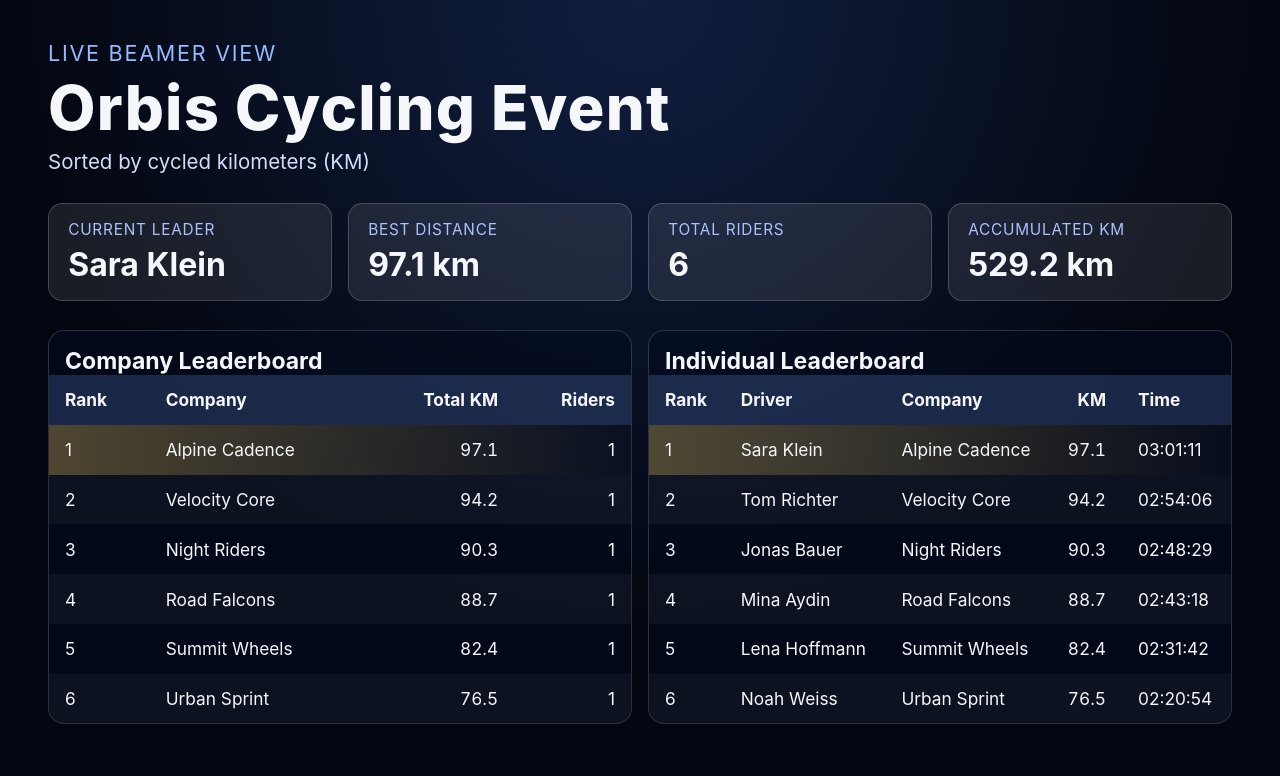
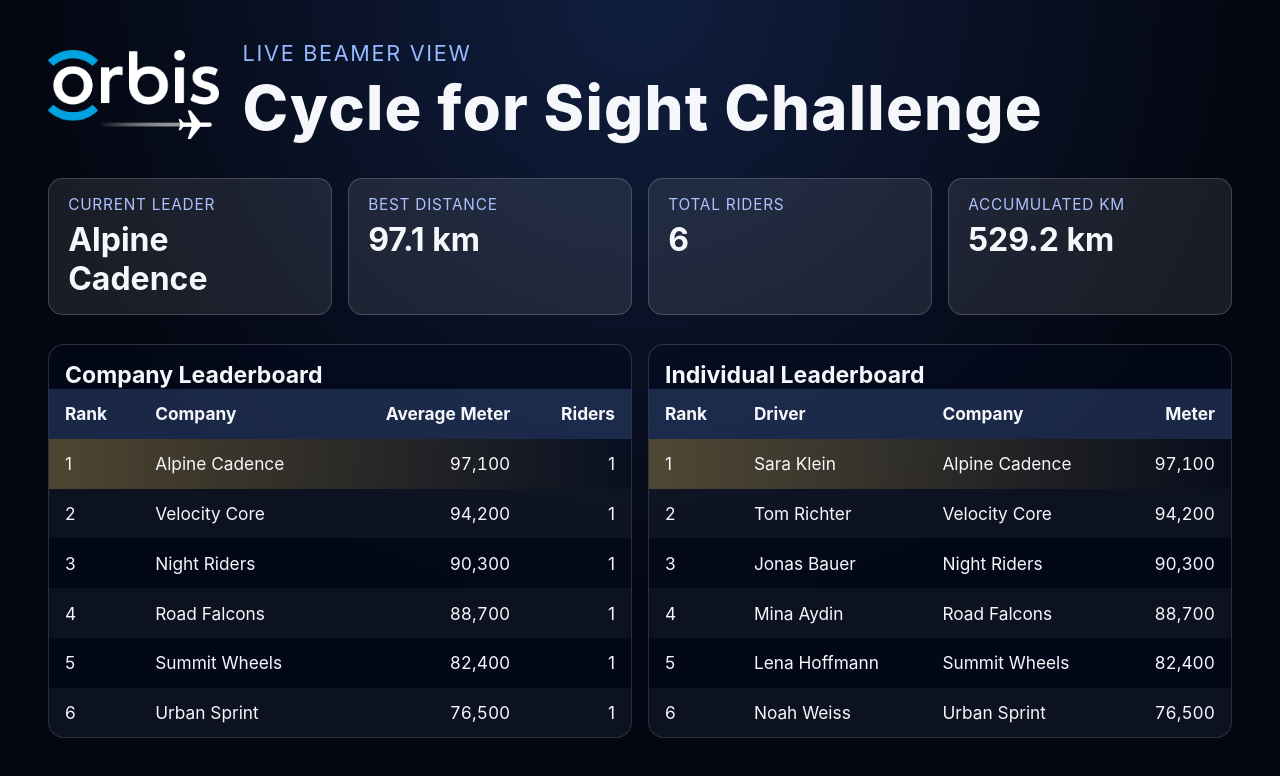
Before and after one commit to kilianhln/Orbis-leaderboard, a SvelteKit app: page / in a window 1280 px wide. Shown: the top 776 px of the page. Built offline with nearby package versions, Linux system fonts and the light colour scheme.

Commit message:
Initial commit

```diff
--- a/src/routes/+page.svelte
+++ b/src/routes/+page.svelte
@@ -1,5 +1,5 @@
 <svelte:head>
-	<title>Orbis Cycling Event Leaderboard</title>
+	<title>Cycle for Sight Challenge Leaderboard</title>
 </svelte:head>
 
 <script lang="ts">
@@ -14,9 +14,10 @@
 		name: string;
 		totalKm: number;
 		riders: number;
+		averageKm: number;
 	};
 
-	const eventName = 'Orbis Cycling Event';
+	const eventName = 'Cycle for Sight Challenge';
 
 	let riders = $state<Rider[]>([
 		{ name: 'Lena Hoffmann', team: 'Summit Wheels', kmCycled: 82.4, totalTime: '02:31:42' },
@@ -36,17 +37,19 @@
 					const current = companies.get(rider.team) ?? {
 						name: rider.team,
 						totalKm: 0,
-						riders: 0
+						riders: 0,
+						averageKm: 0
 					};
 
 					current.totalKm += rider.kmCycled;
 					current.riders += 1;
+					current.averageKm = current.totalKm / current.riders;
 					companies.set(rider.team, current);
 
 					return companies;
 				}, new Map<string, Company>())
 				.values()
-		].sort((a, b) => b.totalKm - a.totalKm || a.name.localeCompare(b.name))
+		].sort((a, b) => b.averageKm - a.averageKm || a.name.localeCompare(b.name))
 	);
 
 	let leaderKm = $derived(individualLeaderboard[0]?.kmCycled ?? 0);
@@ -55,15 +58,21 @@
 
 <main class="screen">
 	<header class="header">
-		<p class="subtitle">Live Beamer View</p>
-		<h1>{eventName}</h1>
-		<p class="summary">Sorted by cycled kilometers (KM)</p>
+		<img
+			class="logo"
+			src="/Orbis_Plane_Logo_Reversed_RGB.png"
+			alt="Orbis logo"
+		/>
+		<div class="header-text">
+			<p class="subtitle">Live Beamer View</p>
+			<h1>{eventName}</h1>
+		</div>
 	</header>
 
 	<section class="cards">
 		<div class="stat">
 			<span>Current Leader</span>
-			<strong>{individualLeaderboard[0]?.name ?? '—'}</strong>
+			<strong>{companyLeaderboard[0]?.name ?? '—'}</strong>
 		</div>
 		<div class="stat">
 			<span>Best Distance</span>
@@ -87,7 +96,7 @@
 					<tr>
 						<th>Rank</th>
 						<th>Company</th>
-						<th class="km">Total KM</th>
+						<th class="km">Average Meter</th>
 						<th class="riders">Riders</th>
 					</tr>
 				</thead>
@@ -96,7 +105,7 @@
 						<tr class:winner={index === 0}>
 							<td>{index + 1}</td>
 							<td>{company.name}</td>
-							<td class="km">{company.totalKm.toFixed(1)}</td>
+							<td class="km">{Math.round(company.averageKm * 1000).toLocaleString()}</td>
 							<td class="riders">{company.riders}</td>
 						</tr>
 					{/each}
@@ -111,8 +120,7 @@
 						<th>Rank</th>
 						<th>Driver</th>
 						<th>Company</th>
-						<th class="km">KM</th>
-						<th>Time</th>
+						<th class="km">Meter</th>
 					</tr>
 				</thead>
 				<tbody>
@@ -121,8 +129,7 @@
 							<td>{index + 1}</td>
 							<td>{rider.name}</td>
 							<td>{rider.team}</td>
-							<td class="km">{rider.kmCycled.toFixed(1)}</td>
-							<td>{rider.totalTime}</td>
+							<td class="km">{Math.round(rider.kmCycled * 1000).toLocaleString()}</td>
 						</tr>
 					{/each}
 				</tbody>
@@ -146,6 +153,24 @@
 		display: flex;
 		flex-direction: column;
 		gap: 1.8rem;
+	}
+
+	.header {
+		display: flex;
+		align-items: center;
+		gap: 1.5rem;
+	}
+
+	.header-text {
+		display: flex;
+		flex-direction: column;
+	}
+
+	.logo {
+		height: clamp(3.5rem, 7vw, 6rem);
+		width: auto;
+		object-fit: contain;
+		flex-shrink: 0;
 	}
 
 	.header h1 {
```
